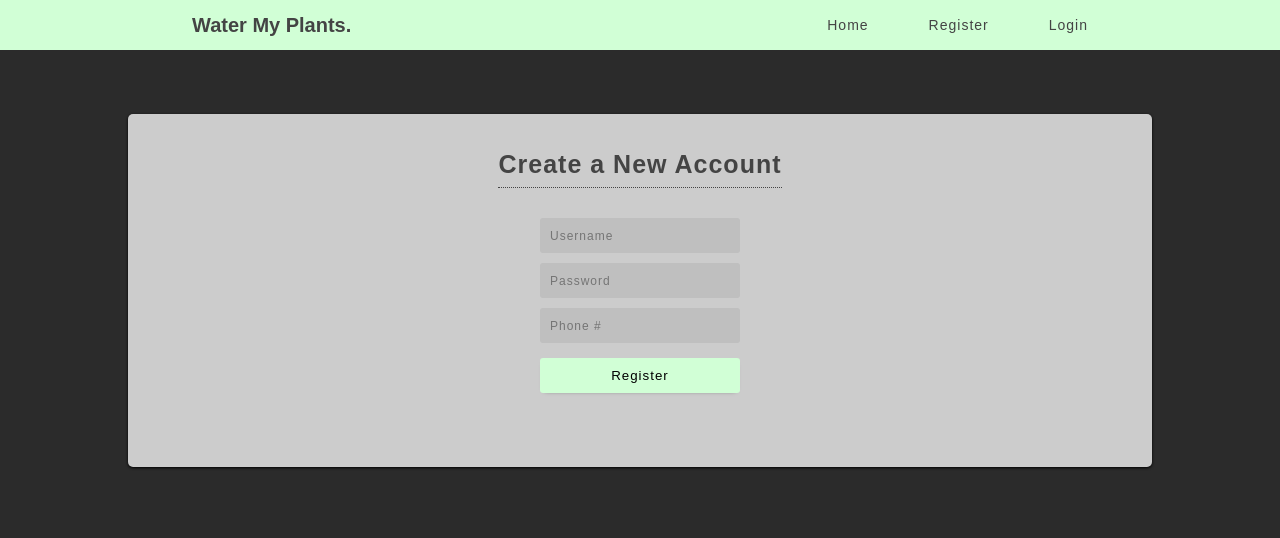
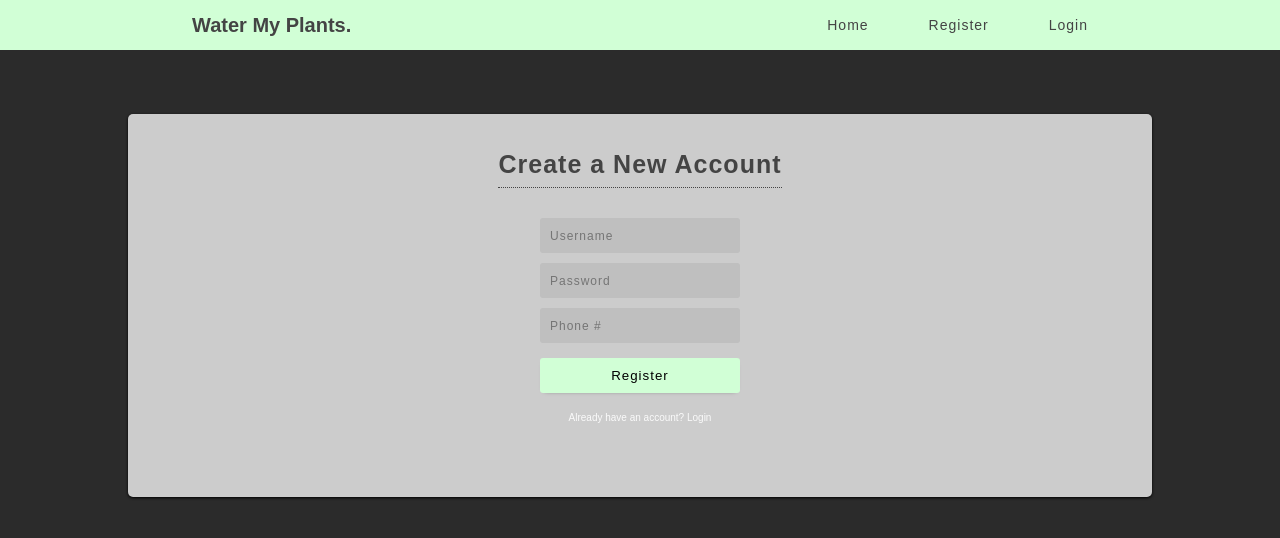
Before and after one commit to IsabellaGuo/plant, a React (Create React App) app in the folder plants/: page /register in a window 1280 px wide. Shown: the top 538 px of the page. Built offline with nearby package versions, Linux system fonts and the light colour scheme.

Commit message:
register built out

```diff
--- a/plants/src/components/Home.js
+++ b/plants/src/components/Home.js
@@ -20,7 +20,7 @@ function Home(props) {
                     <h4>Take Care of your Plants.</h4>
                     <p>Watering doesn't need to be a hassle.</p>
                     <div className="btns">
-                        <button className="register">Register</button>
+                        <button className="register" onClick={() => props.history.push(`/register`)}>Register</button>
                         <button onClick={() => props.history.push(`/login`)}>Login</button>
                     </div>
                 </div>
--- a/plants/src/components/Login.js
+++ b/plants/src/components/Login.js
@@ -79,7 +79,7 @@ function Login(props) {
                 />
                 <button type="submit">Login</button>
                 <div className="extra-options">
-                    <span>Register</span>
+                    <span onClick={() => history.push(`/register`)}>Register</span>
                     <span>Forgot Password</span>
                 </div>
             </form>
@@ -103,6 +103,10 @@ const FormContainer = styled.div`
     span {
         margin-top: 0.5rem;
         font-size: 1.2rem;
+
+        &:hover {
+            cursor: pointer;
+        }
     }
 
     .login-message {
--- a/plants/src/components/Register.js
+++ b/plants/src/components/Register.js
@@ -1,7 +1,10 @@
 import React, { useState } from 'react';
 import styled from 'styled-components';
+import { useHistory } from 'react-router-dom';
 
 function Register(props) {
+
+    let history = useHistory();
 
     // needs to be wired up to backend endpoint for registering users
 
@@ -28,6 +31,7 @@ function Register(props) {
                     placeholder="Username"
                     value={newUser.username}
                     onChange={handleChange}
+                    autoComplete="off"
                 />
                 <input
                     type="password"
@@ -35,6 +39,7 @@ function Register(props) {
                     placeholder="Password"
                     value={newUser.password}
                     onChange={handleChange}
+                    autoComplete="off"
                 />
                 <input
                     type="text"
@@ -42,8 +47,12 @@ function Register(props) {
                     placeholder="Phone #"
                     value={newUser.phone}
                     onChange={handleChange}
+                    autoComplete="off"
                 />
                 <button type="submit">Register</button>
+                <div className="extra-options">
+                    <span onClick={() => history.push(`/login`)}>Already have an account? Login</span>
+                </div>
             </form>
         </Container>
     )
@@ -102,6 +111,21 @@ const Container = styled.div`
                 background: #afdeb4;
             }
         }
+
+        .extra-options {
+            margin: 1rem 0;
+            width: 80%;
+            display: flex;
+            justify-content: center;
+
+            span {
+                color: #fafafa;
+
+                &:hover {
+                    cursor: pointer;
+                }
+            }
+        }
     }
 `;
 
```
